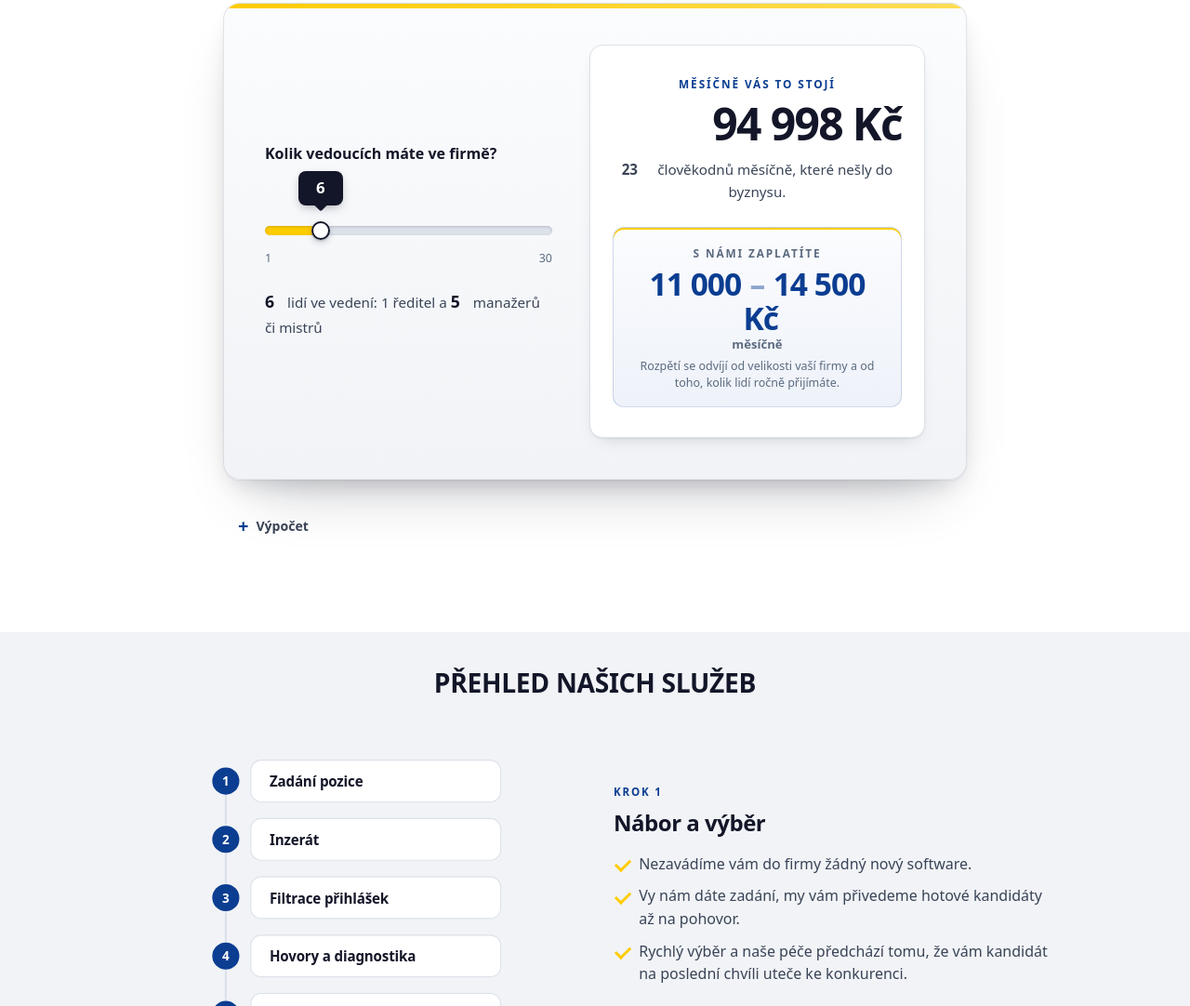
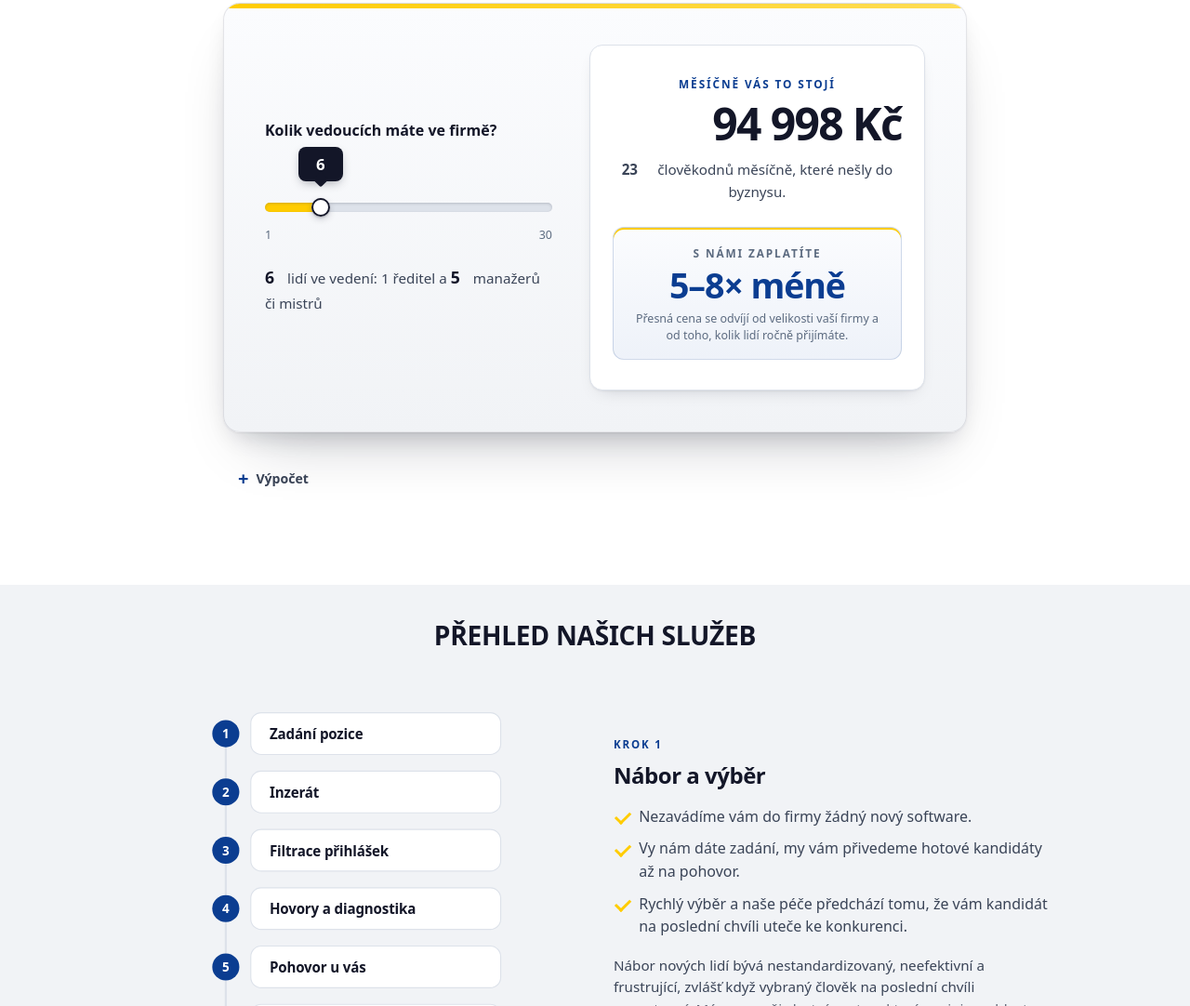
Before and after one commit to huzva-coder/capra-web, a plain HTML site: page index.html in a window 1280 px wide. Shown: the part 803-1885 px from the top of the page at 93% size. Drawn offline with Linux system fonts and the light colour scheme.

Commit message:
@ V kalkulačce je místo částky násobek úspory
Rámeček ukazuje, kolikrát je služba levnější než dnešní náklady, ne
konkrétní cenu. Cenový model tím v kódu přestal být potřeba, spolu
s ním jsem odebral parametry pro počet zaměstnanců na vedoucího
a míru náboru.
@

```diff
--- a/index.html
+++ b/index.html
@@ -119,14 +119,8 @@
 
           <div class="calc-nabidka" data-nabidka>
             <p class="calc-nabidka-label">S námi zaplatíte</p>
-            <p class="calc-nabidka-cena">
-              <span class="num num-cena" data-out="cenaOd">0</span>
-              <span class="calc-nabidka-pomlcka">–</span>
-              <span class="num num-cena" data-out="cenaDo">0</span>&nbsp;Kč
-              <span class="calc-nabidka-jed">měsíčně</span>
-            </p>
-            <p class="calc-nabidka-individualne">Při vaší velikosti připravíme nabídku na míru.</p>
-            <p class="calc-nabidka-pozn">Rozpětí se odvíjí od velikosti vaší firmy
+            <p class="calc-nabidka-cena">5–8&times; méně</p>
+            <p class="calc-nabidka-pozn">Přesná cena se odvíjí od velikosti vaší firmy
               a od toho, kolik lidí ročně přijímáte.</p>
           </div>
         </div>
@@ -157,16 +151,6 @@
             </label>
             <label>čas na HR
               <input type="number" id="podil-manazer" value="20" min="0" max="100" step="1" inputmode="numeric">
-              <span class="param-jed">%</span>
-            </label>
-          </div>
-          <div class="param-radek">
-            <span class="param-role">Vaše firma</span>
-            <label>zaměstnanců na vedoucího
-              <input type="number" id="lidi-na-vedouciho" value="10" min="1" max="40" step="0.5" inputmode="decimal">
-            </label>
-            <label>ročně přijmete
-              <input type="number" id="podil-nabor" value="22" min="0" max="100" step="1" inputmode="numeric">
               <span class="param-jed">%</span>
             </label>
           </div>
--- a/script.js
+++ b/script.js
@@ -29,20 +29,6 @@
 
   var ODVODY = 1.338;          // 24,8 % sociální + 9 % zdravotní, sazby 2026
   var DNU_V_MESICI = 250 / 12;   // 250 pracovních dnů v roce
-
-  // ceník: základ podle velikosti firmy + variabilní složka za nábory.
-  // Na stránce se ukazuje jen výsledné rozpětí, ne způsob výpočtu.
-  var PASMA = [
-    { do: 20, zaklad: 5000 },
-    { do: 30, zaklad: 6500 },
-    { do: 40, zaklad: 8000 },
-    { do: 60, zaklad: 9500 },
-    { do: 80, zaklad: 11500 },
-    { do: 110, zaklad: 14000 }
-  ];
-  var SAZBA_NABOR = 250;       // Kč měsíčně za každý nábor ročně
-  var ROZPTYL = 0.10;          // rozpětí kolem spočtené ceny
-  var KROK_ZAOKROUHLENI = 500;
   var UVODNI_CIL = 6;          // po najetí na sekci sem posuvník dojede
   var UVODNI_START = 30;       // a jede z opačného konce
   var ROZJEZD_MS = 2000;
@@ -57,30 +43,13 @@
   function sazby() {
     return {
       reditel: { mzda: param('mzda-reditel', 110000), podil: param('podil-reditel', 10, 100) },
-      manazer: { mzda: param('mzda-manazer', 60000), podil: param('podil-manazer', 20, 100) },
-      naVedouciho: param('lidi-na-vedouciho', 10),
-      naborPodil: param('podil-nabor', 22, 100)
-    };
-  }
-
-  function nabidka(zamestnancu, naboru) {
-    var pasmo = null;
-    for (var i = 0; i < PASMA.length; i++) {
-      if (zamestnancu <= PASMA[i].do) { pasmo = PASMA[i]; break; }
-    }
-    if (!pasmo) return null;                 // nad největší pásmo se cena stanoví individuálně
-    var cena = pasmo.zaklad + naboru * SAZBA_NABOR;
-    var k = KROK_ZAOKROUHLENI;
-    return {
-      od: Math.floor(cena * (1 - ROZPTYL) / k) * k,
-      doo: Math.ceil(cena * (1 + ROZPTYL) / k) * k
+      manazer: { mzda: param('mzda-manazer', 60000), podil: param('podil-manazer', 20, 100) }
     };
   }
 
   var slider = document.getElementById('pocet');
   var sliderWrap = slider && slider.closest('.slider');
   var calcBox = document.querySelector('[data-calc]');
-  var nabidkaBox = document.querySelector('[data-nabidka]');
 
   var out = {};
   Array.prototype.forEach.call(document.querySelectorAll('[data-out]'), function (el) {
@@ -96,11 +65,8 @@
     var manazeru = Math.max(0, pocet - 1);
     var reditel = s.reditel.mzda * ODVODY * s.reditel.podil;
     var manazeri = manazeru * s.manazer.mzda * ODVODY * s.manazer.podil;
-    var zamestnancu = Math.max(pocet, Math.round(pocet * s.naVedouciho));
     return {
       manazeru: manazeru,
-      zamestnancu: zamestnancu,
-      naboru: Math.round(zamestnancu * s.naborPodil),
       kc: Math.round(reditel + manazeri),
       dny: Math.round((s.reditel.podil + manazeru * s.manazer.podil) * DNU_V_MESICI)
     };
@@ -129,12 +95,6 @@
     napis('slovoLide', sklon(pocet, 'člověk', 'lidé', 'lidí'));
     napis('slovoManazer', sklon(v.manazeru,
       'manažer či mistr', 'manažeři či mistři', 'manažerů či mistrů'));
-    napis('zamestnancu', v.zamestnancu);
-
-    var n = nabidka(v.zamestnancu, v.naboru);
-    if (nabidkaBox) nabidkaBox.classList.toggle('je-individualni', !n);
-    napis('cenaOd', n ? formatKc(n.od) : '');
-    napis('cenaDo', n ? formatKc(n.doo) : '');
   }
 
   function rozjed(cil) {
@@ -165,7 +125,7 @@
     });
 
     Array.prototype.forEach.call(
-      document.querySelectorAll('#mzda-reditel, #podil-reditel, #mzda-manazer, #podil-manazer, #lidi-na-vedouciho, #podil-nabor'),
+      document.querySelectorAll('#mzda-reditel, #podil-reditel, #mzda-manazer, #podil-manazer'),
       function (el) {
         el.addEventListener('input', function () {
           prepocitej();
--- a/style.css
+++ b/style.css
@@ -354,23 +354,11 @@ input[type=range]::-moz-range-thumb {
   letter-spacing: .16em; text-transform: uppercase; color: var(--muted);
 }
 .calc-nabidka-cena {
-  margin: .3rem 0 .45rem; color: var(--brand);
-  font-size: clamp(1.5rem, 4.6vw, 2.1rem); font-weight: 800;
+  margin: .25rem 0 .4rem; color: var(--brand);
+  font-size: clamp(1.7rem, 5.2vw, 2.35rem); font-weight: 800;
   letter-spacing: -.03em; line-height: 1.1;
 }
-.calc-nabidka-pomlcka { color: rgba(11, 61, 145, .45); margin: 0 .1rem; }
-.calc-nabidka-jed {
-  display: block; font-size: .82rem; font-weight: 600;
-  letter-spacing: 0; color: var(--muted); margin-top: .15rem;
-}
-.num-cena { min-width: 5ch; text-align: right; }
 .calc-nabidka-pozn { margin: 0; font-size: .78rem; color: var(--muted); line-height: 1.45; }
-.calc-nabidka-individualne {
-  display: none; margin: .35rem 0 .5rem;
-  color: var(--brand); font-size: 1.05rem; font-weight: 700;
-}
-.calc-nabidka.je-individualni .calc-nabidka-cena { display: none; }
-.calc-nabidka.je-individualni .calc-nabidka-individualne { display: block; }
 
 .calc-note { max-width: 48rem; margin: 1.5rem auto 0; font-size: .88rem; color: var(--text); }
 .calc-note > summary {
```
